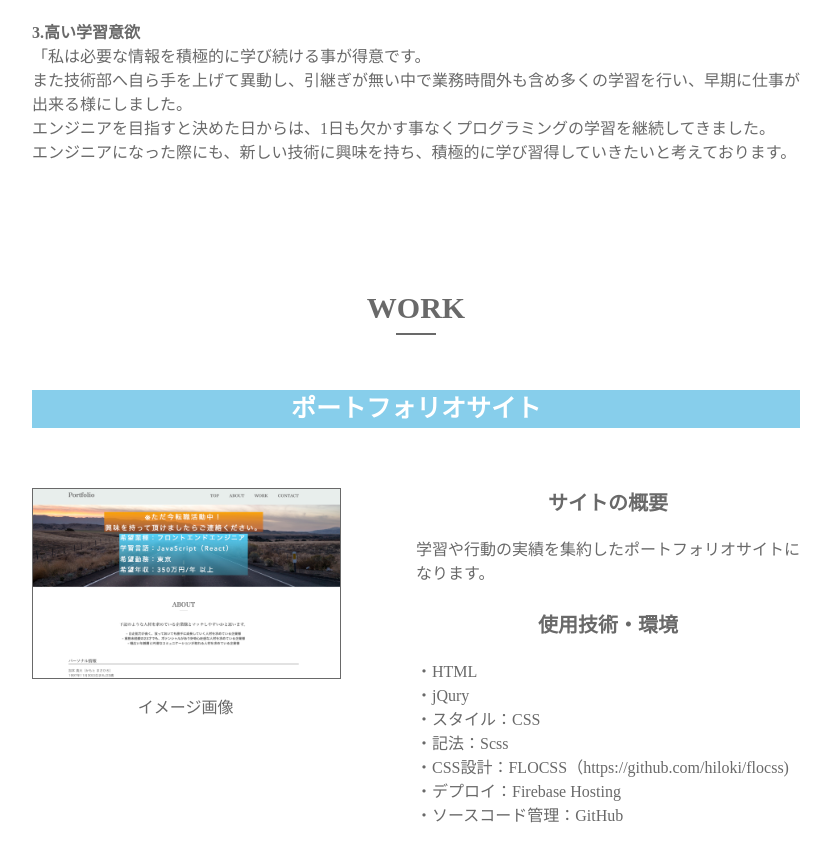
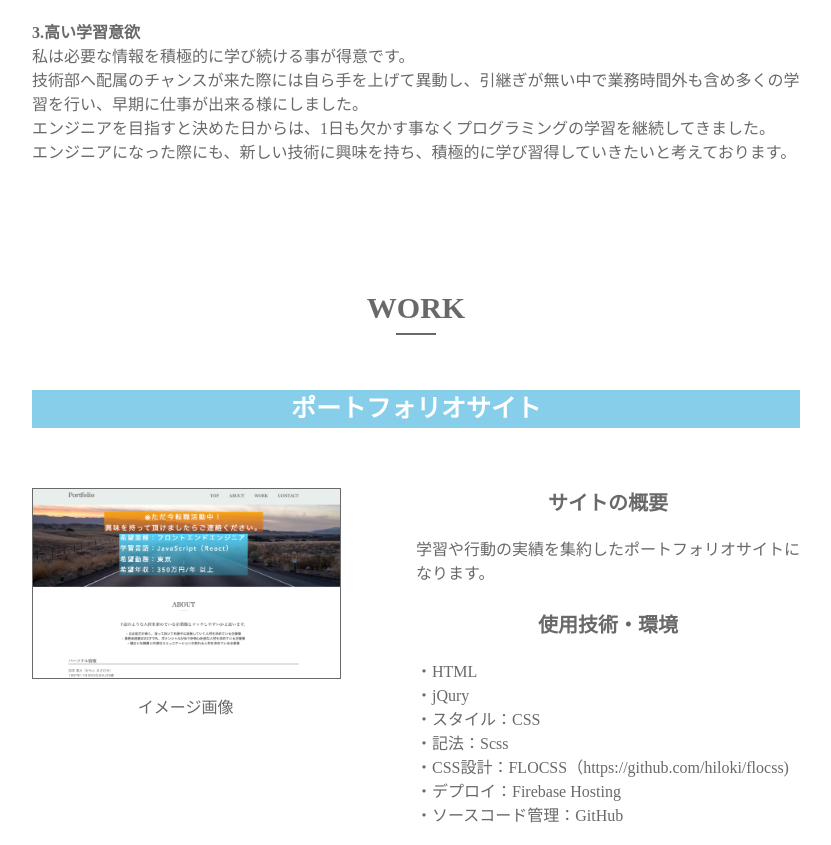
Before and after one commit to masahiroz5/portfolio, a plain HTML site: page public/index.html in a window 1280 px wide. Shown: the part 3562-4407 px from the top of the page, without its empty margins (224-1055 px from the left). Drawn offline with nearby package versions, Linux system fonts and the light colour scheme.

Commit message:
アピール修正

```diff
--- a/public/index.html
+++ b/public/index.html
@@ -137,8 +137,8 @@
           <li class="about__list">前職の経験を生かし、誰からでも気楽に話しかけられるようなエンジニアを目指します。</li>
           <br>
           <li class="about__list about__subtitle">3.高い学習意欲</li>
-          <li class="about__list">「私は必要な情報を積極的に学び続ける事が得意です。</li>
-          <li class="about__list">また技術部へ自ら手を上げて異動し、引継ぎが無い中で業務時間外も含め多くの学習を行い、早期に仕事が出来る様にしました。</li>
+          <li class="about__list">私は必要な情報を積極的に学び続ける事が得意です。</li>
+          <li class="about__list">技術部へ配属のチャンスが来た際には自ら手を上げて異動し、引継ぎが無い中で業務時間外も含め多くの学習を行い、早期に仕事が出来る様にしました。</li>
           <li class="about__list">エンジニアを目指すと決めた日からは、1日も欠かす事なくプログラミングの学習を継続してきました。</li>
           <li class="about__list">エンジニアになった際にも、新しい技術に興味を持ち、積極的に学び習得していきたいと考えております。</li>
         </ul>
```
